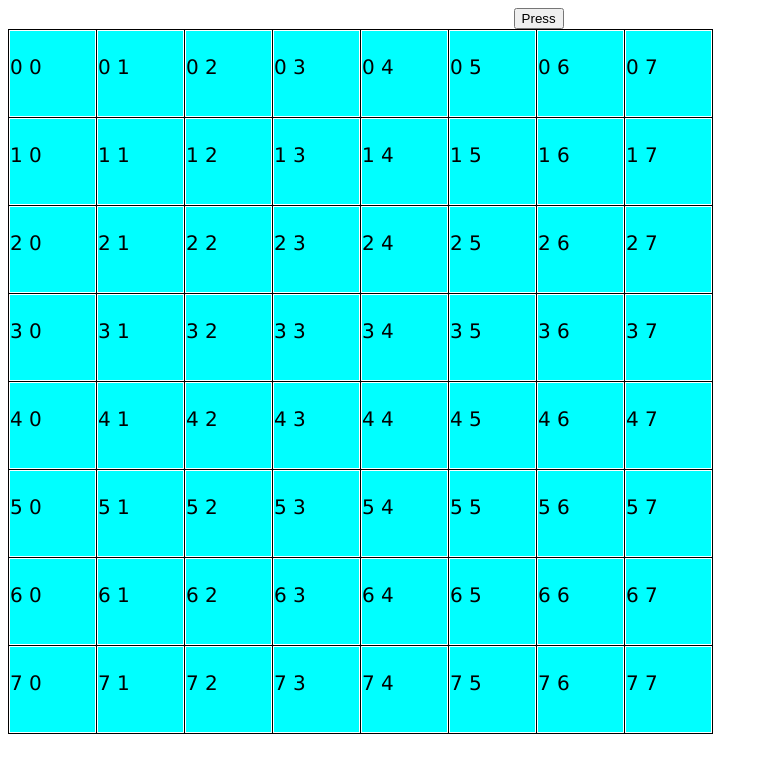
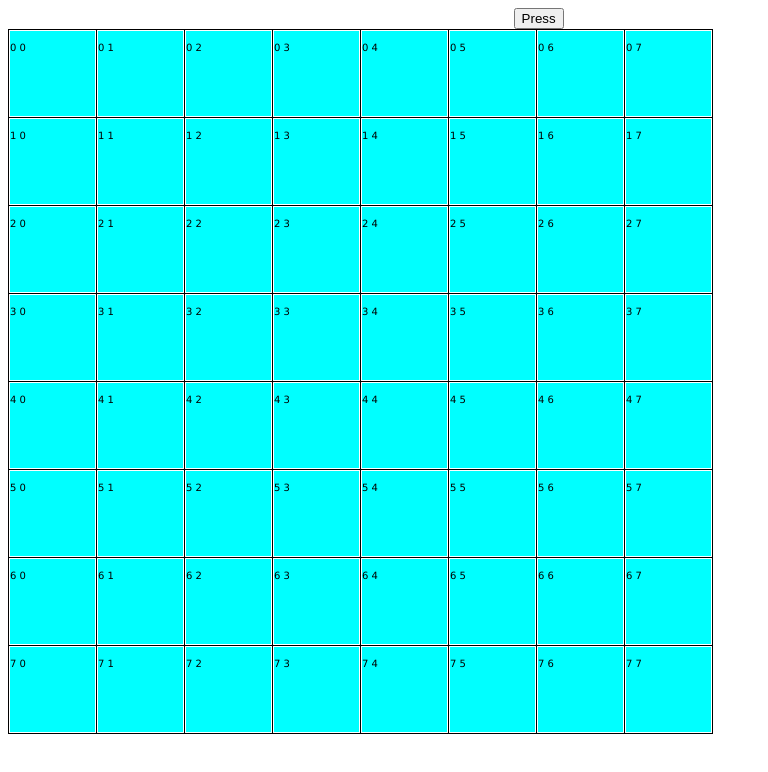
Before and after one commit to wrongNeighborhood/draw_grid, a plain HTML site: page index.html in a window 1280 px wide. Shown: the whole page, without its empty margins (0-768 px from the left). Drawn offline with nearby package versions, Linux system fonts and the light colour scheme.

Commit message:
complete

```diff
--- a/my_jq_functions.js
+++ b/my_jq_functions.js
@@ -10,19 +10,20 @@ $(document).ready(function(){
 		}
 		return color;
 	}
-	function createGrid(size)
+	function createGrid(size_)
 	{
 		var content = "<table>"
 		$('body').append('<div class="wrapper"></div>');
-		for(j=0;j<size;j++)
+		for(j=0;j<size_;j++)
 		{
 			content += "<tr>";
-			for(var i=0; i<size; i++)
+			for(var i=0; i<size_; i++)
 			{
 		    	content += '<td>' +
-		    	'<div class="brick"><p><br>'+j+' '+i+'</p></div>'
+		    	'<div class="brick" style="width: '+Math.floor(683/size_)+'px;height: '+Math.floor(683/size_)+'px;"><p><br>'+j+' '+i+'</p></div>'
 		    	+'</td>';
-		    	$('.brick').css({"width":Math.floor(683/size)+"px","height": Math.floor(683/size)+"px"});
+		    	/*$('.brick').css({});*/
+
 			}
 			content+="</tr>";
 		}
@@ -40,8 +41,7 @@ $(document).ready(function(){
 	/*var height = Math.floor($(document).height()/8);*/
 	/*$('.brick').css({"width":"85px","height":"85px"});*/
 	$('input').click(function(){
-		var number = prompt("Enter size of square");
-		/*$('body').removeClass('wrapper');*/
+		var number = prompt("Enter size of grid");
 		$('.wrapper').remove();
 		createGrid(parseInt(number));
 	});
--- a/mystyle.css
+++ b/mystyle.css
@@ -2,7 +2,7 @@ div .brick{
 	width: 85px;
 	height: 85px;
 	background-color: cyan;
-	font-size: 20px;
+	font-size: 10px;
 	font-family: Verdana;
 	/*display:block;*/
 }
```
